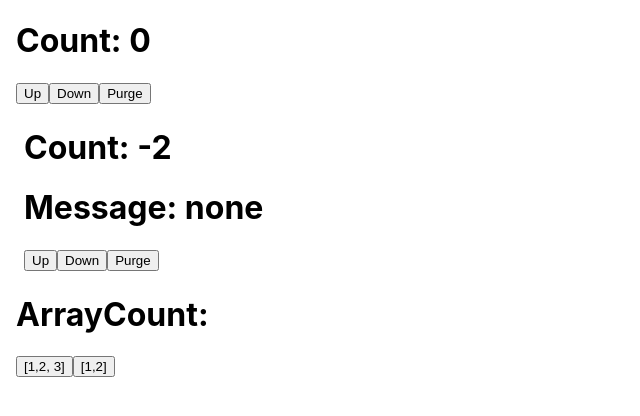
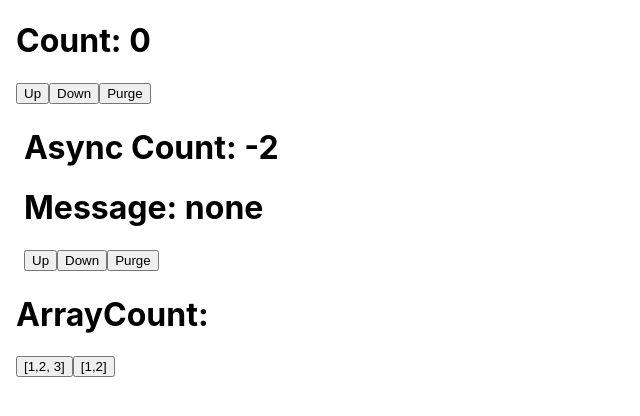
Before and after one commit to Wakabataku/redux-toolkit-react, a React (Create React App) app: page / in a window 1280 px wide. Shown: the top 416 px of the page, without its empty margins (0-640 px from the left). Built offline with nearby package versions, Linux system fonts and the light colour scheme.

Commit message:
feat: Async Count追加

```diff
--- a/src/AsyncApp.tsx
+++ b/src/AsyncApp.tsx
@@ -33,7 +33,7 @@ const AsyncApp: React.FC = () => {
         <button onClick={() => persistor.purge()}>Purge</button>
       </Box>
       <Box sx={{ m: 3 }}>
-        <h1>Count: {twoCount.count}</h1>
+        <h1>Async Count: {twoCount.count}</h1>
         <h1>Message: {twoCount.message}</h1>
         <button
           onClick={() =>
```
